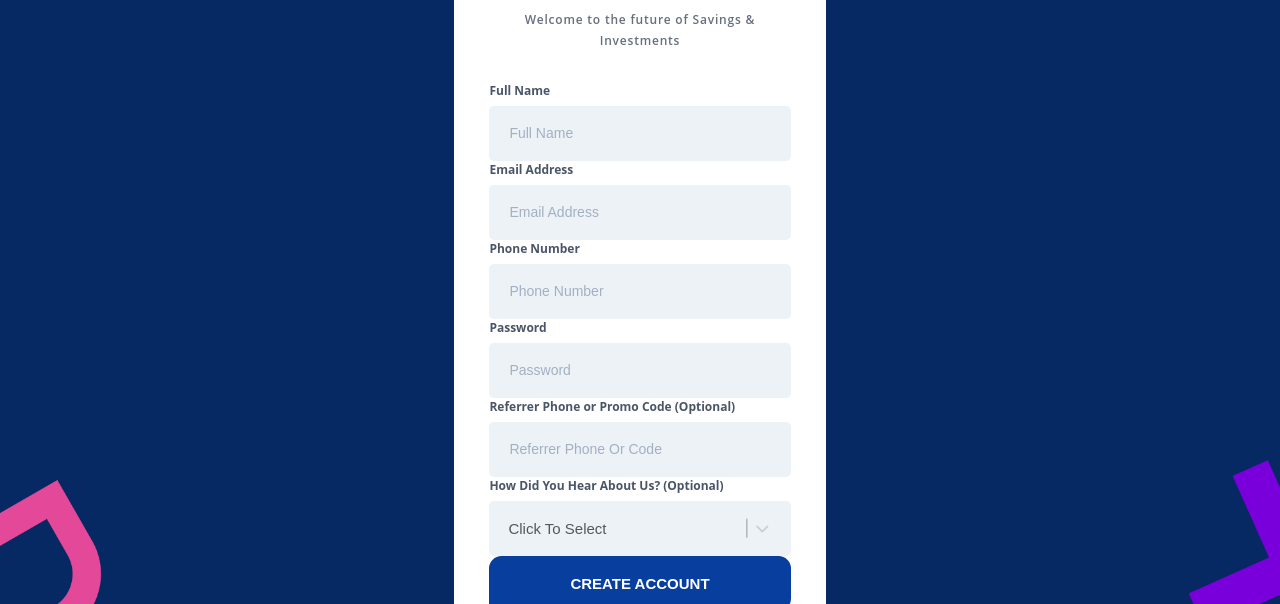
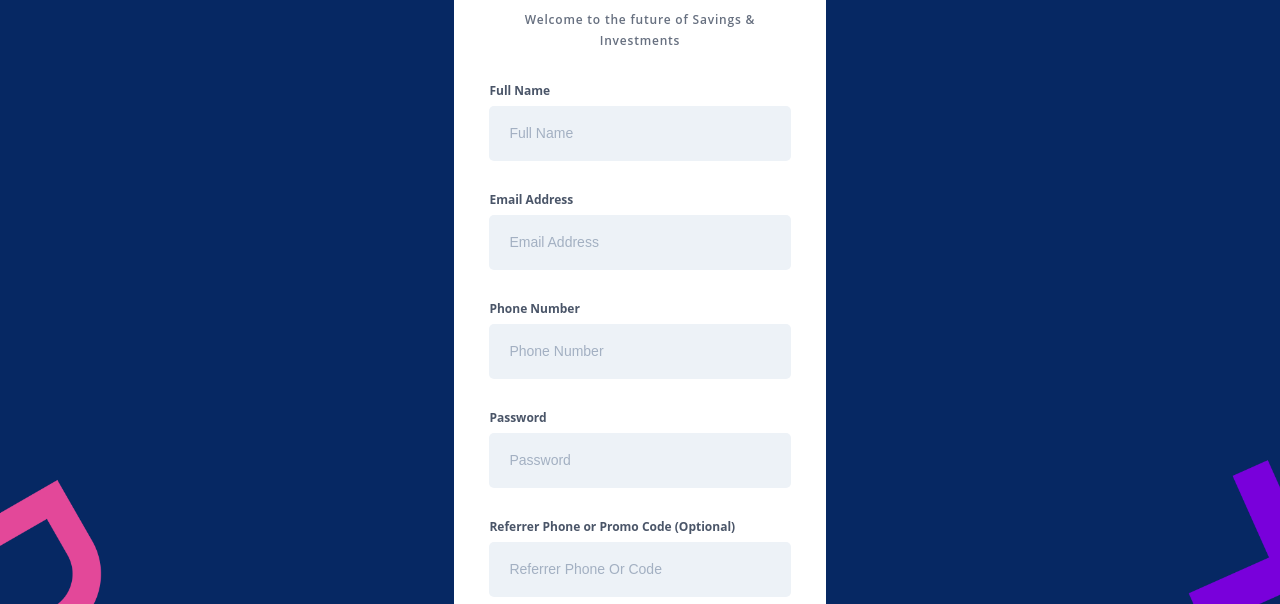
Before and after one commit to vipul-aggarwal-099/piggyvest-signup, a plain HTML site: page index.html in a window 1280 px wide. Shown: the part 196-800 px from the top of the page. Drawn offline with Linux system fonts and the light colour scheme.

Commit message:
Update Font
Complete SignUp Page

```diff
--- a/index.html
+++ b/index.html
@@ -6,6 +6,7 @@
     <meta name="theme-color" content="#FFF" />
     <meta name="description" content="PiggyVest" />
     <link rel="icon" type="image/png" sizes="96x96" href="img/favicon-96x96.webp">
+    <link href="https://fonts.googleapis.com/css2?family=Lato&display=swap" rel="stylesheet">
     <script src="https://kit.fontawesome.com/7696dd4075.js" crossorigin="anonymous"></script>
     <link href="style.css" rel="stylesheet" type="text/css">
     <title>PiggyVest | Dashboard</title>
--- a/style.css
+++ b/style.css
@@ -86,7 +86,7 @@ body {
     margin-top: 3rem;
 }
 
-form-signup .item {
+.form-signup .item {
     margin-bottom: 3rem;
 }
 
```
Lines whose indentation alone changed are shown as unchanged.
